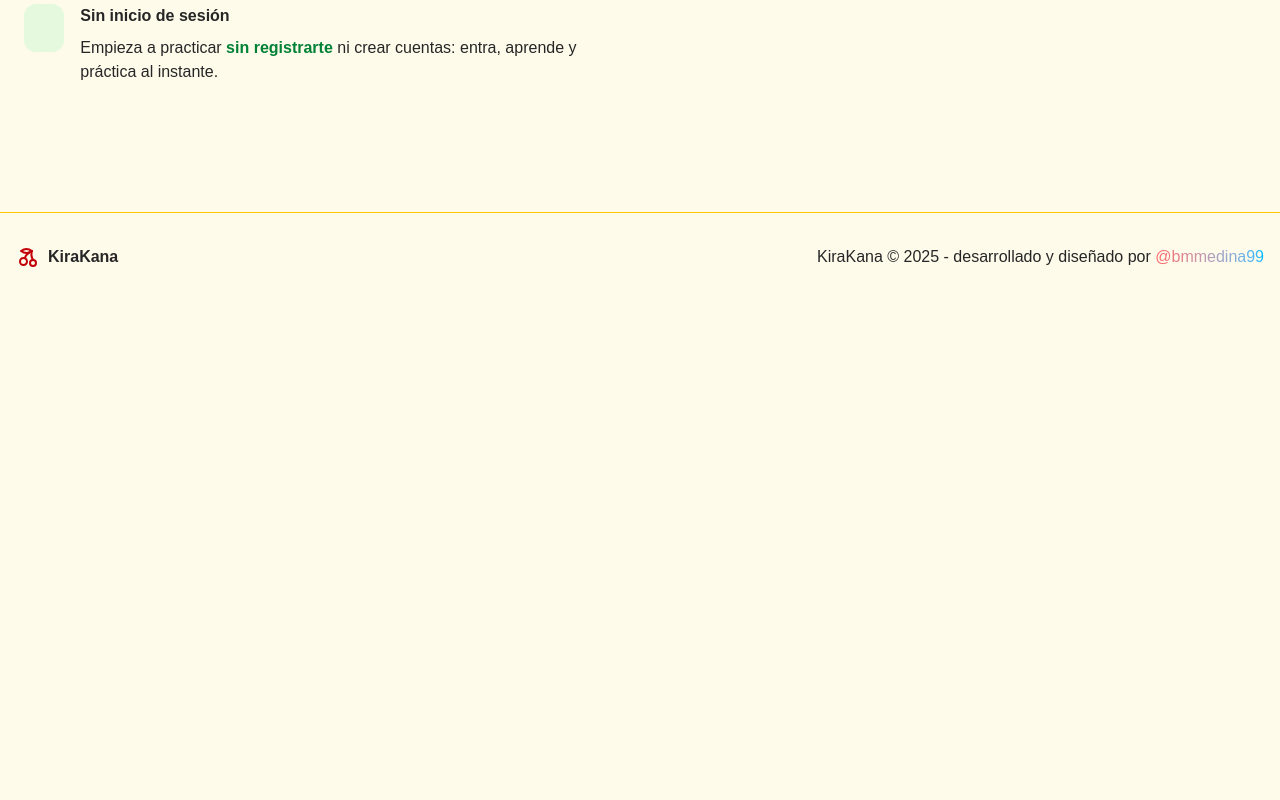
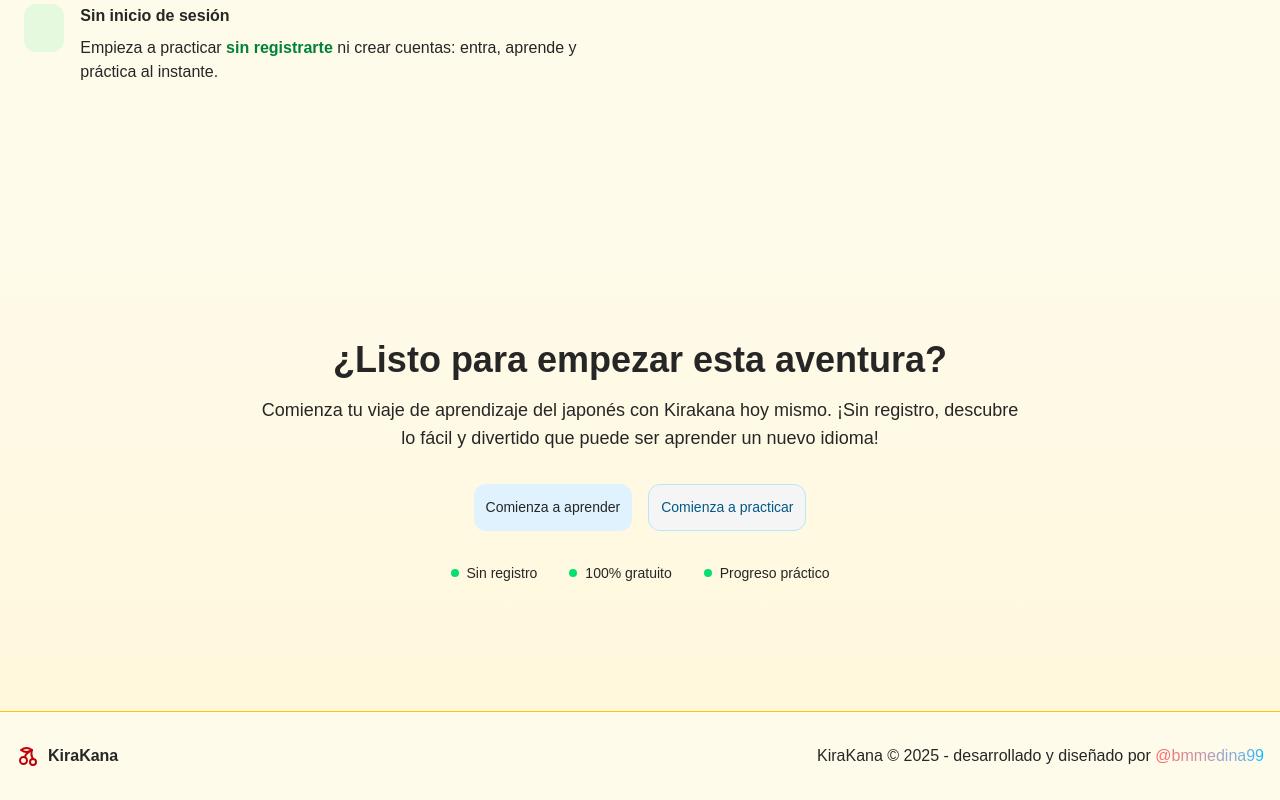
Before and after one commit to bmmedina99/kirakana.app, an Astro site: page / in a window 1280 px wide. Shown: the part 2252-3052 px from the top of the page. Before the commit the page ends 2553 px from the top, so only its background shows below. Built offline with nearby package versions, Linux system fonts and the light colour scheme; Astro itself is replaced by a stand-in of ours; a web font is replaced by a local one.

Commit message:
feat(landing): :sparkles: add CTA section

```diff
--- /dev/null
+++ b/src/components/sections/Cta.astro
@@ -0,0 +1,43 @@
+<section
+  id="cta"
+  class="container relative px-4 py-16 mx-auto md:py-32 md:px-6 bg-gradient-to-b from-transparent to-amber-100/40"
+>
+  <div class="relative max-w-3xl mx-auto text-center">
+    <h2 class="text-3xl font-bold font-heading sm:text-4xl">
+      ¿Listo para empezar esta aventura?
+    </h2>
+    <p class="mt-4 text-lg">
+      Comienza tu viaje de aprendizaje del japonés con Kirakana hoy mismo. ¡Sin
+      registro, descubre lo fácil y divertido que puede ser aprender un nuevo
+      idioma!
+    </p>
+    <div class="flex flex-col gap-4 mt-8 sm:flex-row sm:justify-center">
+      <a
+        href="/aprender"
+        class="cursor-default btn text-neutral-800 bg-sky-100 hover:bg-sky-200 focus:outline-none focus:ring-2 focus:ring-offset-2 focus:ring-sky-200"
+      >
+        Comienza a aprender
+      </a>
+      <a
+        href="/practicar"
+        class="border cursor-default text-sky-800 border-sky-200 btn bg-neutral-100 hover:bg-neutral-200 focus:outline-none focus:ring-2 focus:ring-offset-2 focus:ring-sky-200"
+      >
+        Comienza a practicar
+      </a>
+    </div>
+    <div class="flex items-center justify-center gap-8 pt-8 text-sm">
+      <div class="flex items-center gap-2">
+        <div class="bg-green-400 rounded-full size-2"></div>
+        Sin registro
+      </div>
+      <div class="flex items-center gap-2">
+        <div class="bg-green-400 rounded-full size-2"></div>
+        100% gratuito
+      </div>
+      <div class="flex items-center gap-2">
+        <div class="bg-green-400 rounded-full size-2"></div>
+        Progreso práctico
+      </div>
+    </div>
+  </div>
+</section>
--- a/src/pages/index.astro
+++ b/src/pages/index.astro
@@ -1,10 +1,11 @@
 ---
-import Main from "@/components/layout/Main.astro";
-import Features from "@/components/sections/Features.astro";
-import Hero from "@/components/sections/Hero.astro";
-import HowItWork from "@/components/sections/HowItWork.astro";
-import { configSite } from "@/site.config";
-import Layout from "../layouts/Layout.astro";
+import Main from '@/components/layout/Main.astro'
+import Cta from '@/components/sections/Cta.astro'
+import Features from '@/components/sections/Features.astro'
+import Hero from '@/components/sections/Hero.astro'
+import HowItWork from '@/components/sections/HowItWork.astro'
+import { configSite } from '@/site.config'
+import Layout from '../layouts/Layout.astro'
 ---
 
 <Layout title="Hiragana & Katakana" description={configSite.description}>
@@ -12,5 +13,6 @@ import Layout from "../layouts/Layout.astro";
     <Hero />
     <HowItWork />
     <Features />
+    <Cta />
   </Main>
 </Layout>
--- a/src/styles/global.css
+++ b/src/styles/global.css
@@ -45,10 +45,10 @@
     padding: calc(var(--spacing) * 6);
     border-width: 1px;
     border-color: var(--color-gray-200);
-    border-radius: .5rem;
+    border-radius: 0.5rem;
     background-color: var(--color-yellow-50);
     box-shadow: var(--shadow-sm);
-    transition: all .3s;
+    transition: all 0.3s;
     &:hover {
       border-color: var(--color-red-200);
       box-shadow: var(--shadow-lg);
```
